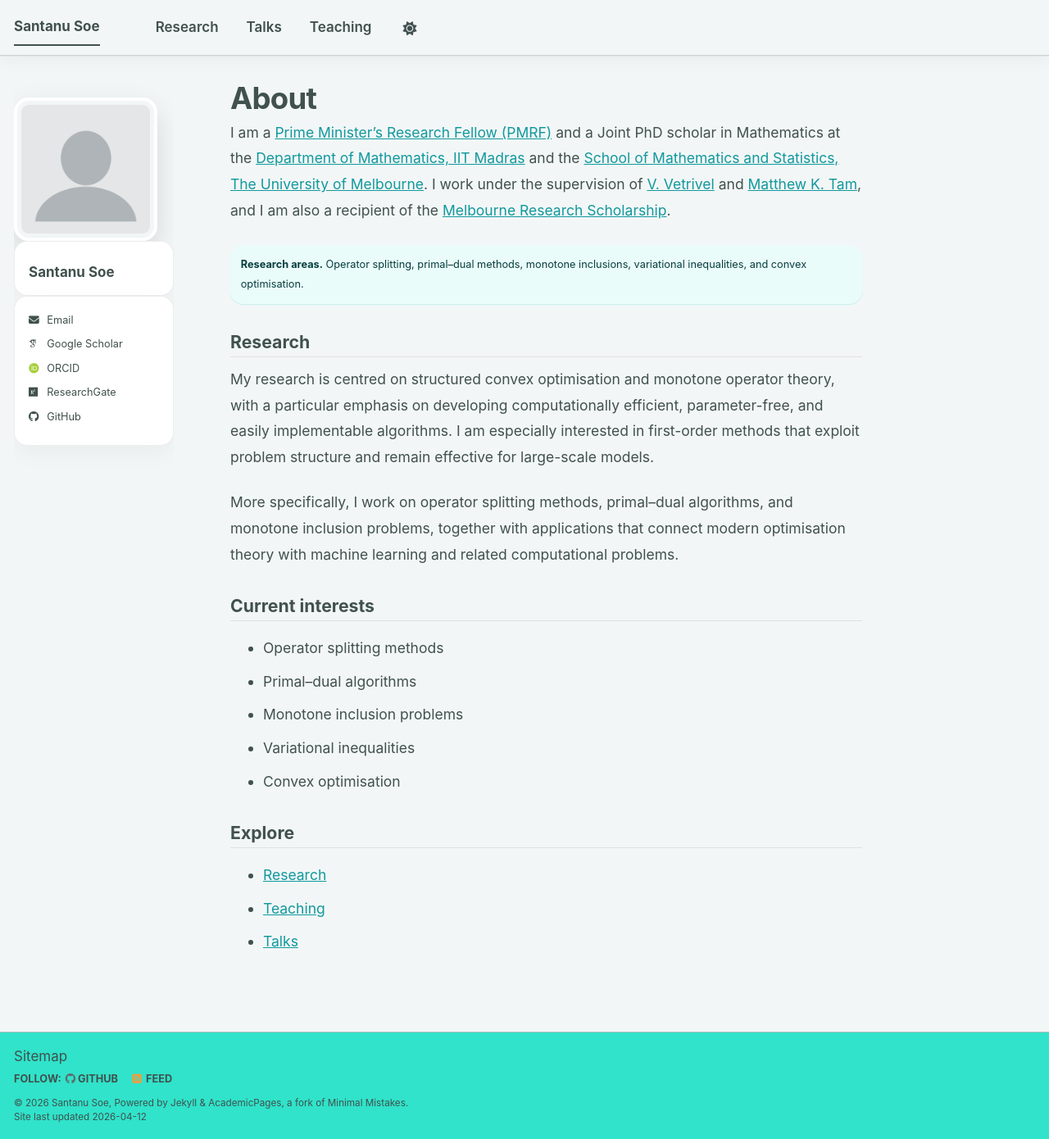
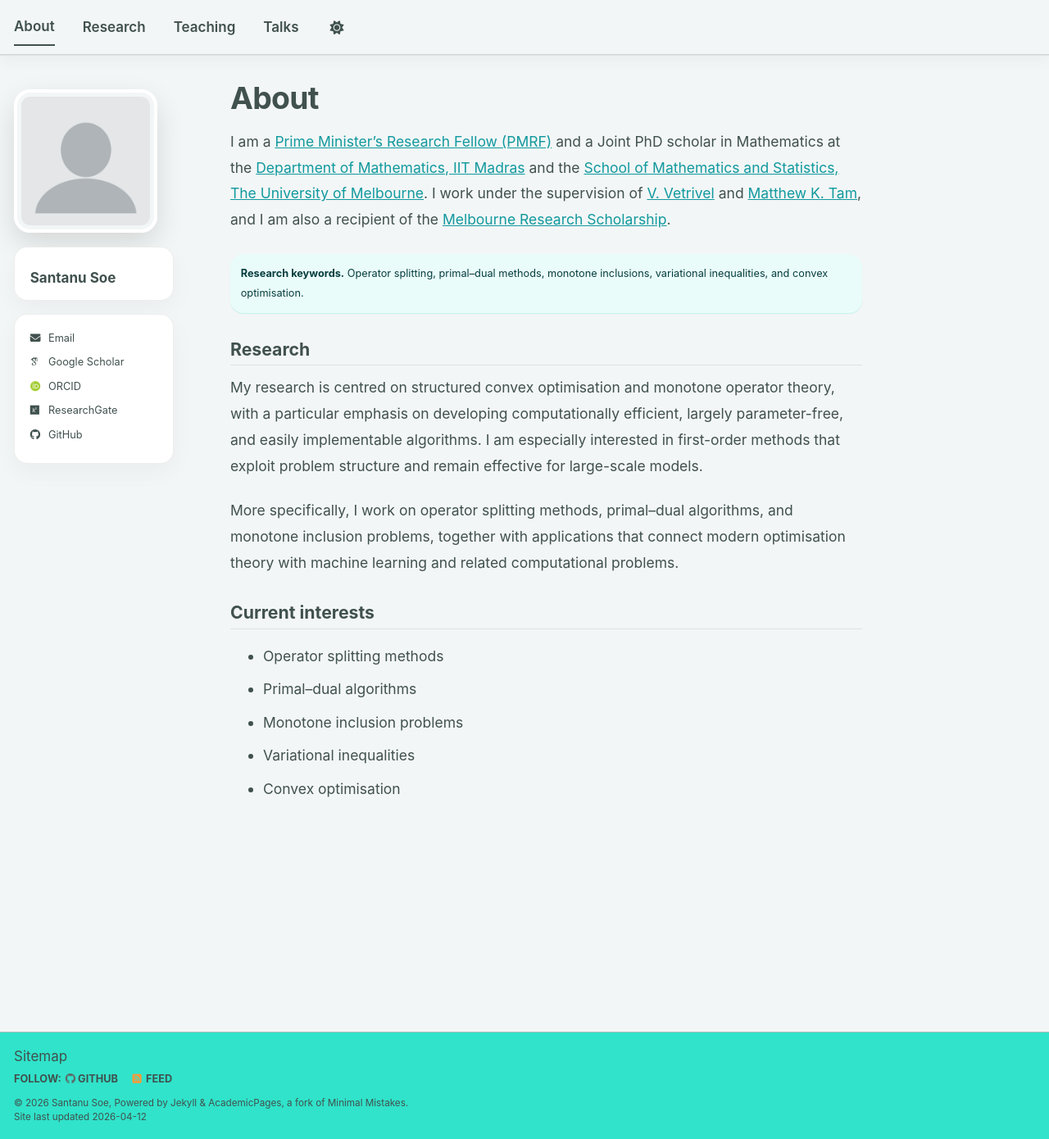
Before and after one commit to santanusoe/santanusoe.github.io, a Jekyll site: the page built from _pages/about.md, in a window 1280 px wide and 1390 px high. Shown: the whole window at 82% size. Built offline with Jekyll 4.4.1, drawn with Linux system fonts in a browser that asks for light colours; some web fonts are replaced; a script bundle is joined from its source files by our own code; library files that are not in the unit come from our copies.

Commit message:
Refine homepage navigation and styling

```diff
--- a/_includes/masthead.html
+++ b/_includes/masthead.html
@@ -5,16 +5,13 @@
       <nav id="site-nav" class="greedy-nav">
         <button><span class="navicon"></span></button>
         <ul class="visible-links">
-          <li class="masthead__menu-item masthead__menu-item--lg persist {% if page.url == '/' or page.url == '/index.html' %}selected{% endif %}">
-            <a href="{{ base_path }}/">{{ site.title }}</a>
-          </li>
           {% for link in site.data.navigation.main %}
             {% if link.url contains 'http' %}
               {% assign domain = '' %}
             {% else %}
               {% assign domain = base_path %}
             {% endif %}
-            <li class="masthead__menu-item {% if page.url contains link.url and link.url != '/' %}selected{% endif %}">
+            <li class="masthead__menu-item {% if page.url == link.url or (link.url != '/' and page.url contains link.url) %}selected{% endif %}">
               <a href="{{ domain }}{{ link.url }}">{{ link.title }}</a>
             </li>
           {% endfor %}
--- a/_pages/about.md
+++ b/_pages/about.md
@@ -10,24 +10,18 @@ redirect_from:
 I am a [Prime Minister's Research Fellow (PMRF)](https://pmrf.in/) and a Joint PhD scholar in Mathematics at the [Department of Mathematics, IIT Madras](https://math.iitm.ac.in/) and the [School of Mathematics and Statistics, The University of Melbourne](https://ms.unimelb.edu.au/). I work under the supervision of [V. Vetrivel](https://math.iitm.ac.in/innerfaculty.php?fname=Vetrivel+V) and [Matthew K. Tam](https://findanexpert.unimelb.edu.au/profile/859328-matthew-tam), and I am also a recipient of the [Melbourne Research Scholarship](https://scholarships.unimelb.edu.au/awards/melbourne-research-scholarship).
 
 {: .notice--primary}
-**Research areas.** Operator splitting, primal–dual methods, monotone inclusions, variational inequalities, and convex optimisation.
+**Research keywords.** Operator splitting, primal--dual methods, monotone inclusions, variational inequalities, and convex optimisation.
 
 ## Research
 
-My research is centred on structured convex optimisation and monotone operator theory, with a particular emphasis on developing computationally efficient, parameter-free, and easily implementable algorithms. I am especially interested in first-order methods that exploit problem structure and remain effective for large-scale models.
+My research is centred on structured convex optimisation and monotone operator theory, with a particular emphasis on developing computationally efficient, largely parameter-free, and easily implementable algorithms. I am especially interested in first-order methods that exploit problem structure and remain effective for large-scale models.
 
-More specifically, I work on operator splitting methods, primal–dual algorithms, and monotone inclusion problems, together with applications that connect modern optimisation theory with machine learning and related computational problems.
+More specifically, I work on operator splitting methods, primal--dual algorithms, and monotone inclusion problems, together with applications that connect modern optimisation theory with machine learning and related computational problems.
 
 ## Current interests
 
 - Operator splitting methods
-- Primal–dual algorithms
+- Primal--dual algorithms
 - Monotone inclusion problems
 - Variational inequalities
 - Convex optimisation
-
-## Explore
-
-- [Research](/publications/)
-- [Teaching](/teaching/)
-- [Talks](/talks/)
--- a/assets/css/main.scss
+++ b/assets/css/main.scss
@@ -35,8 +35,6 @@
     "vendor/font-awesome/brands"
 ;
 
-/* polished academic refresh */
-
 html {
   font-size: 17px;
 }
@@ -50,21 +48,20 @@ body {
 }
 
 .masthead {
-  border-bottom: 1px solid rgba(0, 0, 0, 0.07);
-  box-shadow: 0 6px 20px rgba(0, 0, 0, 0.04);
+  border-bottom: 1px solid rgba(0, 0, 0, 0.08);
+  box-shadow: 0 6px 18px rgba(0, 0, 0, 0.04);
 }
 
 .masthead__inner-wrap {
-  padding-top: 0.7rem;
-  padding-bottom: 0.7rem;
+  padding-top: 0.65rem;
+  padding-bottom: 0.65rem;
 }
 
-.site-title {
-  font-weight: 700;
-  letter-spacing: -0.02em;
+.greedy-nav {
+  background: transparent;
 }
 
-.greedy-nav a {
+.greedy-nav .visible-links a {
   font-weight: 600;
 }
 
@@ -72,10 +69,20 @@ body {
   height: 2px;
 }
 
+.sidebar.sticky {
+  top: 1.5rem;
+  overflow: visible;
+}
+
+.author__avatar {
+  margin-bottom: 1rem;
+}
+
 .author__avatar img {
-  border-radius: 18px;
+  border-radius: 20px;
   border: 4px solid #fff;
   box-shadow: 0 14px 34px rgba(0, 0, 0, 0.12);
+  object-fit: cover;
 }
 
 .author__content,
@@ -83,14 +90,18 @@ body {
   background: #fff;
   border: 1px solid rgba(0, 0, 0, 0.07);
   border-radius: 16px;
-  padding: 1rem;
+  padding: 1rem 1.1rem;
   box-shadow: 0 10px 28px rgba(0, 0, 0, 0.04);
+  margin-bottom: 0.9rem;
+}
+
+.author__name {
+  font-size: 1.2rem;
 }
 
 .page__title {
-  font-size: 2.15rem;
+  font-size: 2.2rem;
   letter-spacing: -0.02em;
-  margin-bottom: 0.4rem;
 }
 
 .page__content p,
@@ -100,26 +111,9 @@ body {
 }
 
 .page__content h2 {
-  margin-top: 2rem;
-  padding-bottom: 0.3rem;
+  margin-top: 1.9rem;
+  padding-bottom: 0.35rem;
   border-bottom: 1px solid rgba(0, 0, 0, 0.08);
-}
-
-.archive__item,
-.pub-item {
-  margin-bottom: 1.1rem;
-}
-
-.pub-item strong {
-  font-size: 1.02rem;
-}
-
-a {
-  text-decoration: none;
-}
-
-a:hover {
-  text-decoration: underline;
 }
 
 .notice--primary,
@@ -129,8 +123,14 @@ a:hover {
   border-radius: 16px;
 }
 
-.btn,
-.btn--primary {
-  border-radius: 999px;
-  font-weight: 600;
+.archive__item {
+  padding: 1rem 1.1rem;
+  border: 1px solid rgba(0, 0, 0, 0.06);
+  border-radius: 16px;
+  background: #fff;
+  box-shadow: 0 8px 24px rgba(0, 0, 0, 0.03);
 }
+
+.archive__item-title {
+  font-size: 1.1rem;
+}
```
Also changed, not shown: _data/navigation.yml (+7 -4 lines).
